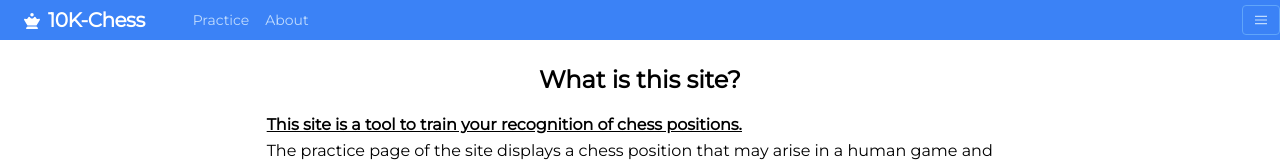
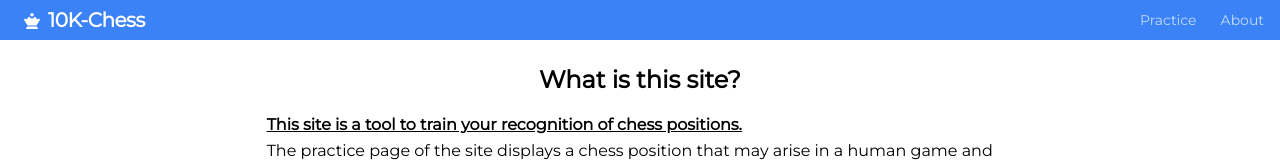
Before and after one commit to siobe34/chess-veritasium, a React (Create React App) app in the folder app/: page / in a window 1280 px wide. Shown: the top 162 px of the page. Built offline with nearby package versions, Linux system fonts and the light colour scheme.

Commit message:
responsive navbar with mobile menu

```diff
--- a/app/src/components/Navbar.tsx
+++ b/app/src/components/Navbar.tsx
@@ -1,117 +1,70 @@
-import { useState } from 'react';
+import { useState, useEffect } from 'react';
 
-import { Link } from 'react-router-dom';
+import { Link, useLocation } from 'react-router-dom';
 import { FontAwesomeIcon } from '@fortawesome/react-fontawesome';
-import { faChessQueen } from '@fortawesome/free-solid-svg-icons';
-// import { faBars } from '@fortawesome/free-solid-svg-icons';
+import { faBars, faChessQueen } from '@fortawesome/free-solid-svg-icons';
+
+import Button from './Button';
 
 function Navbar() {
-    const [mobileMenu, setMobileMenu] = useState<boolean>(false);
-    const handleMenuToggle = () => {
-        if (window.innerWidth <= 786) setMobileMenu(!mobileMenu);
-    };
-    const handleMenuClose = () => {
-        if (window.innerWidth <= 786) setMobileMenu(false);
-    };
+    const location = useLocation();
+    const [showMobileMenu, setMobileMenu] = useState<boolean>(false);
+
+    useEffect(() => {
+        setMobileMenu(false);
+    }, [location]);
+
     return (
         <>
-        <nav className='flex items-center content-center justify-between flex-wrap bg-blue-500'>
-            <div className='flex items-center flex-shrink-0 text-white ml-6 mr-12'>
+        <nav className='relative flex items-center content-center justify-between bg-blue-500'>
+            <div className='flex items-center text-white ml-6 mr-12'>
                 <Link to='/'>
                     <FontAwesomeIcon className='mr-2' icon={faChessQueen} />
                     <span className='font-semibold text-xl tracking-tight'>10K-Chess</span>
                 </Link>
             </div>
-            <div className='w-full block flex-grow lg:flex lg:items-center lg:w-auto'>
-                <div className='text-sm lg:flex-grow'>
+            <div className={`
+                absolute
+                ${showMobileMenu ? 'flex' : 'hidden'}
+                flex-col
+                items-center
+                gap-2
+                pb-2
+                w-full
+                bg-blue-500
+                text-sm
+                sm:static
+                sm:flex
+                sm:flex-row
+                sm:w-auto
+                sm:pb-0`}
+                style={{ top: '100%' }}
+            >
                 <Link
-                        className='block mt-4 lg:inline-block lg:mt-0 text-blue-200 hover:text-white mr-4'
+                    className='text-blue-200 hover:text-white mr-4'
                     to='/practice'
                 >
                     Practice
                 </Link>
                 <Link
-                        className='block mt-4 lg:inline-block lg:mt-0 text-blue-200 hover:text-white mr-4'
+                    className='text-blue-200 hover:text-white mr-4'
                     to='/about'
                 >
                     About
                 </Link>
             </div>
-            </div>
-            <div className='block lg:active'>
-                <button className='flex items-center px-3 py-2 border rounded text-blue-200 border-blue-400 hover:text-white hover:border-white'>
-                <svg className='fill-current h-3 w-3' viewBox="0 0 20 20" xmlns="http://www.w3.org/2000/svg"><title>Menu</title><path d="M0 3h20v2H0V3zm0 6h20v2H0V9zm0 6h20v2H0v-2z"/></svg>
-                </button>
+            <div className='flex mr-6 sm:hidden'>
+                <Button
+                    buttonStyle='primary'
+                    customUtils='border-blue-400 hover:text-white hover:border-white'
+                    onClick={() => setMobileMenu(!showMobileMenu)}
+                >
+                    <FontAwesomeIcon icon={faBars}/>
+                </Button>
             </div>
         </nav>
         </>
     );
-}
-
-{/* <nav className={`navbar ${className}`}>
-    <Link to='/' onClick={handleMenuClose}>
-        <Logo />
-    </Link>
-        <ul className={`navigation-links-container ${mobileMenu ? 'active' : null}`}>
-            <NavLink to='/page-not-found' onClick={handleMenuClose}>
-                PageNotFound
-            </NavLink>
-        </ul>
-    <div className='mobile-menu' onClick={handleMenuToggle}>
-        <FontAwesomeIcon icon={faBars} />
-    </div>
-</nav> */}
-// const Navbar = styled(UnstyledNavbar)`
-//     position: relative;
-//     display: flex;
-//     align-items: center;
-//     justify-content: space-between;
-//     border-bottom: 1px solid black;
-//     // *** //
-//     .logo {
-//         margin-left: 1rem;
-//     }
-//     .navigation-links-container {
-//         display: flex;
-//         align-items: center;
-//         justify-content: center;
-//         gap: 2vw;
-//         list-style-type: none;
-//         margin-block-start: 0;
-//         margin-block-end: 0;
-//         margin-inline-start: 0;
-//         margin-inline-end: 0;
-//         padding-inline-start: 0;
-//     }
-//     .mobile-menu {
-//         display: none;
-//     }
-//     .mobile-menu svg {
-//         height: 1.5rem;
-//     }
-//     @media screen and (max-width: 786px) {
-//         .mobile-menu {
-//             display: inline-flex;
-//             margin-right: 1rem;
-//             cursor: pointer;
-//         }
-//         .navigation-links-container {
-//             position: absolute;
-//             top: calc(100% + 40px);
-//             left: -150%;
-//             display: flex;
-//             flex-direction: column;
-//             gap: 0;
-//             width: 100%;
-//             background-color: white;
-//             transition: left 250ms ease;
-//         }
-//         .navigation-links-container.active {
-//             display: flex;
-//             left: 0%;
-//             transition: left 250ms ease;
-//         }
-//     }
-// `;
+};
 
 export default Navbar;
```
Lines whose indentation alone changed are shown as unchanged.
